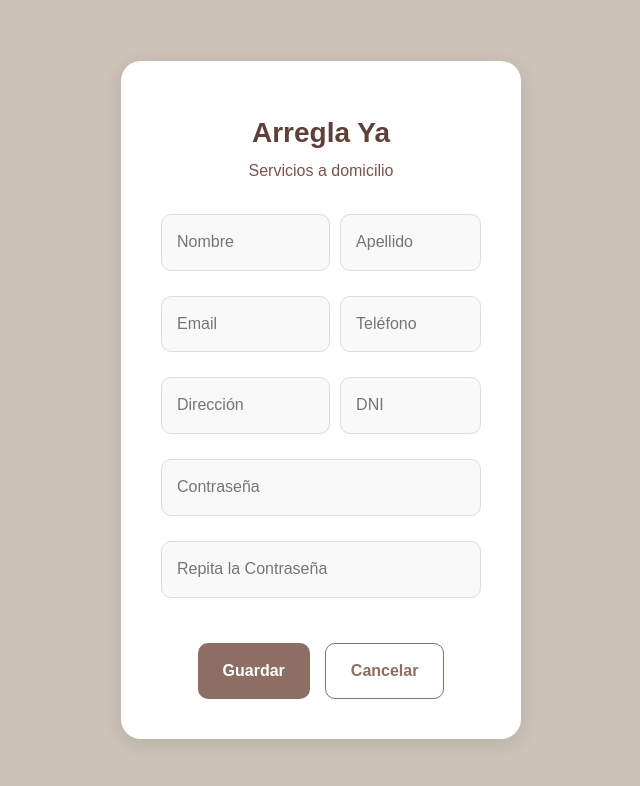
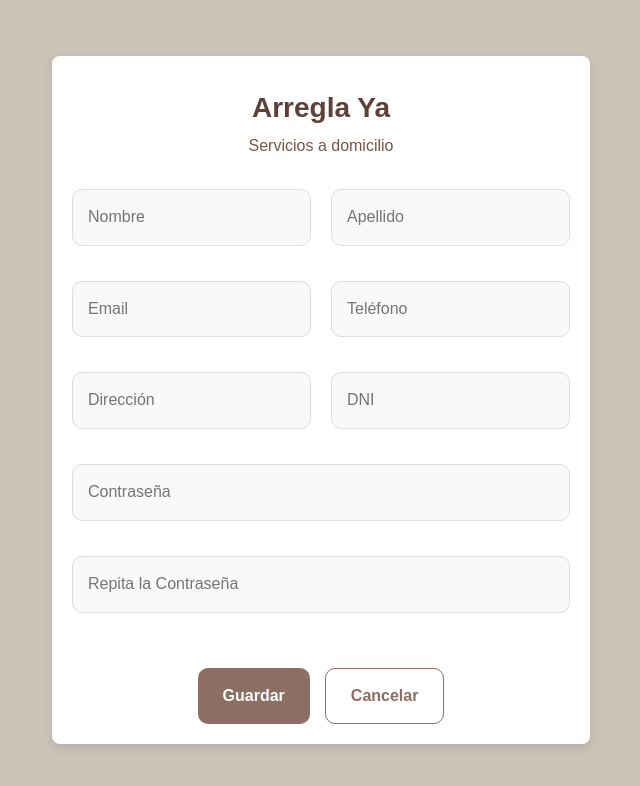
Before and after one commit to MarinaRoitman/ArreglaYa-Catalogo-Front, a React (Create React App) app in the folder desarrollo2-catalogos-front/: page /registro in a window 1280 px wide. Shown: the top 786 px of the page, without its empty margins (319-959 px from the left). Built offline with nearby package versions, Linux system fonts and the light colour scheme.

Commit message:
Correcciones test registro

```diff
--- a/desarrollo2-catalogos-front/src/App.css
+++ b/desarrollo2-catalogos-front/src/App.css
@@ -10,13 +10,18 @@
 
 /* Contenedor principal del formulario */
 .form-container {
+  max-width: 800px; /* Aumentado de 600px a 800px */
+  margin: 40px auto;
+  padding: 20px;
   background-color: #ffffff;
-  padding: 40px;
-  border-radius: 20px;
-  box-shadow: 0 4px 20px rgba(0, 0, 0, 0.1);
-  width: 100%;
-  max-width: 400px;
-  text-align: center;
+  border-radius: 8px;
+  box-shadow: 0 4px 10px rgba(0, 0, 0, 0.1);
+}
+
+.form-grid {
+  display: grid;
+  grid-template-columns: 1fr; /* Cambiado de repeat(2, 1fr) a 1fr */
+  gap: 20px;
 }
 
 /* Contenedor del logo y título */
--- a/desarrollo2-catalogos-front/src/Form.css
+++ b/desarrollo2-catalogos-front/src/Form.css
@@ -11,13 +11,12 @@
 
 /* Contenedor principal del formulario */
 .form-container {
+  max-width: 800px; /* Aumentado de 600px a 800px */
+  margin: 40px auto;
+  padding: 20px;
   background-color: #ffffff;
-  padding: 40px;
-  border-radius: 20px;
-  box-shadow: 0 4px 20px rgba(0, 0, 0, 0.1);
-  width: 100%;
-  max-width: 400px;
-  text-align: center;
+  border-radius: 8px;
+  box-shadow: 0 4px 10px rgba(0, 0, 0, 0.1);
 }
 
 /* Contenedor del logo y título */
@@ -104,8 +103,8 @@
 /* Grid general */
 .form-grid {
   display: grid;
-  grid-template-columns: 1.2fr 1fr;
-  gap: 10px;
+  grid-template-columns: 1fr; /* Cambiado de repeat(2, 1fr) a 1fr */
+  gap: 20px;
 }
 
 /* Inputs y select iguales */
--- a/desarrollo2-catalogos-front/src/pages/RegisterPage.js
+++ b/desarrollo2-catalogos-front/src/pages/RegisterPage.js
@@ -24,17 +24,46 @@ export default function RegisterPage() {
   const [isSuccess, setIsSuccess] = useState(false);
 
 const handleChange = (e) => {
+    const { name, value } = e.target;
+
+    if (name === "dni" || name === "telefono") {
+      const isNumeric = value === '' || /^[0-9\b]+$/.test(value);
+      if (!isNumeric) {
+        return;
+      }
+    }
+
     setFormData({
       ...formData,
-      [e.target.name]: e.target.value,
+      [name]: value,
     });
   };
 
   const handleSubmit = async (e) => {
     e.preventDefault();
 
+    // --- INICIO DE CORRECCIONES ---
+
+    // 1. Validar que las contraseñas coincidan
     if (formData.password !== formData.repitaContrasena) {
       setModalMsg("Las contraseñas no coinciden");
+      setIsSuccess(false);
+      setModalOpen(true);
+      return;
+    }
+
+    // 2. Validar longitud mínima de la contraseña
+    if (formData.password.length < 8) {
+      setModalMsg("La contraseña debe tener al menos 8 caracteres");
+      setIsSuccess(false);
+      setModalOpen(true);
+      return;
+    }
+
+    // 3. Validar complejidad de la contraseña (letras, números y símbolos)
+    const passwordRegex = /^(?=.*[A-Za-z])(?=.*\d)(?=.*[@$!%*#?&])[A-Za-z\d@$!%*#?&]{8,}$/;
+    if (!passwordRegex.test(formData.password)) {
+      setModalMsg("La contraseña debe incluir letras, números y caracteres especiales");
       setIsSuccess(false);
       setModalOpen(true);
       return;
@@ -91,6 +120,7 @@ export default function RegisterPage() {
           value={formData.nombre}
           onChange={handleChange}
           required
+          maxLength="50"
         />
         <input
           type="text"
@@ -99,6 +129,7 @@ export default function RegisterPage() {
           value={formData.apellido}
           onChange={handleChange}
           required
+          maxLength="50"
         />
         <input
           type="email"
@@ -107,6 +138,7 @@ export default function RegisterPage() {
           value={formData.email}
           onChange={handleChange}
           required
+          maxLength="100"
         />
         <input
           type="tel"
@@ -115,6 +147,7 @@ export default function RegisterPage() {
           value={formData.telefono}
           onChange={handleChange}
           required
+          maxLength="15"
         />
         <input
           type="text"
@@ -123,6 +156,7 @@ export default function RegisterPage() {
           value={formData.direccion}
           onChange={handleChange}
           required
+          maxLength="100"
         />
         <input
           type="text"
@@ -131,6 +165,7 @@ export default function RegisterPage() {
           value={formData.dni}
           onChange={handleChange}
           required
+          maxLength="8"
         />
         <input
           className="full-width"
@@ -140,6 +175,7 @@ export default function RegisterPage() {
           value={formData.password}
           onChange={handleChange}
           required
+          maxLength="50"
         />
         <input
           className="full-width"
@@ -149,6 +185,7 @@ export default function RegisterPage() {
           value={formData.repitaContrasena}
           onChange={handleChange}
           required
+          maxLength="50"
         />
 
         <div className="btn-container">
```
Lines whose indentation alone changed are shown as unchanged.
